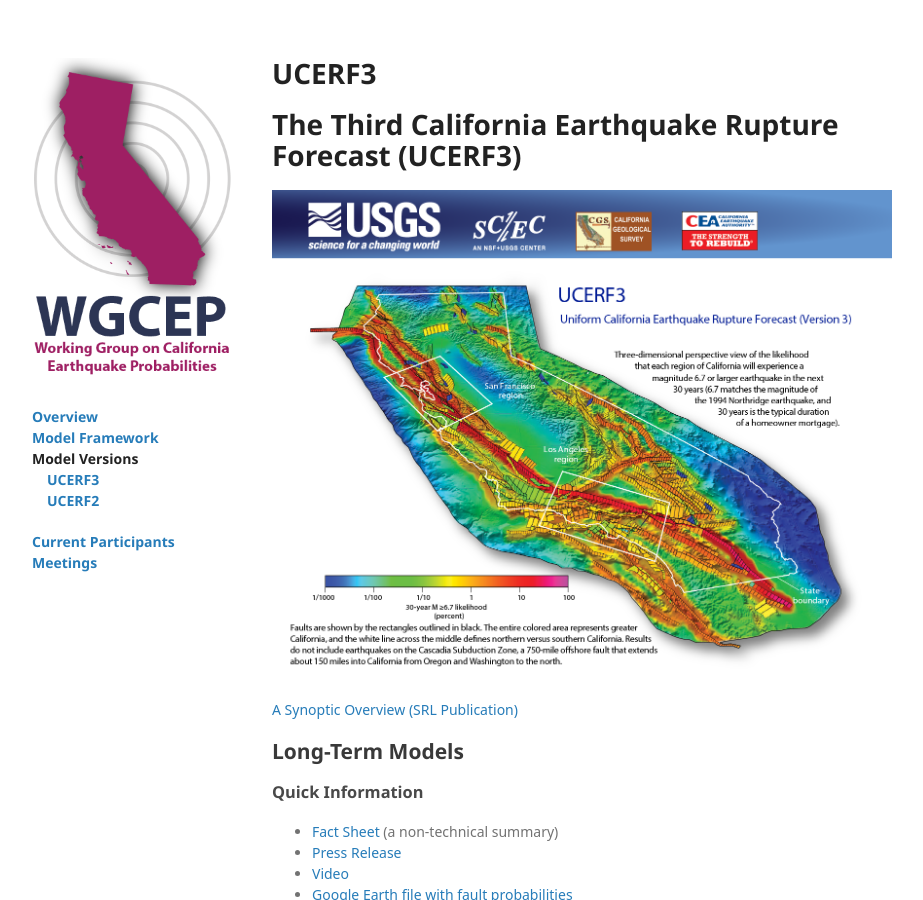
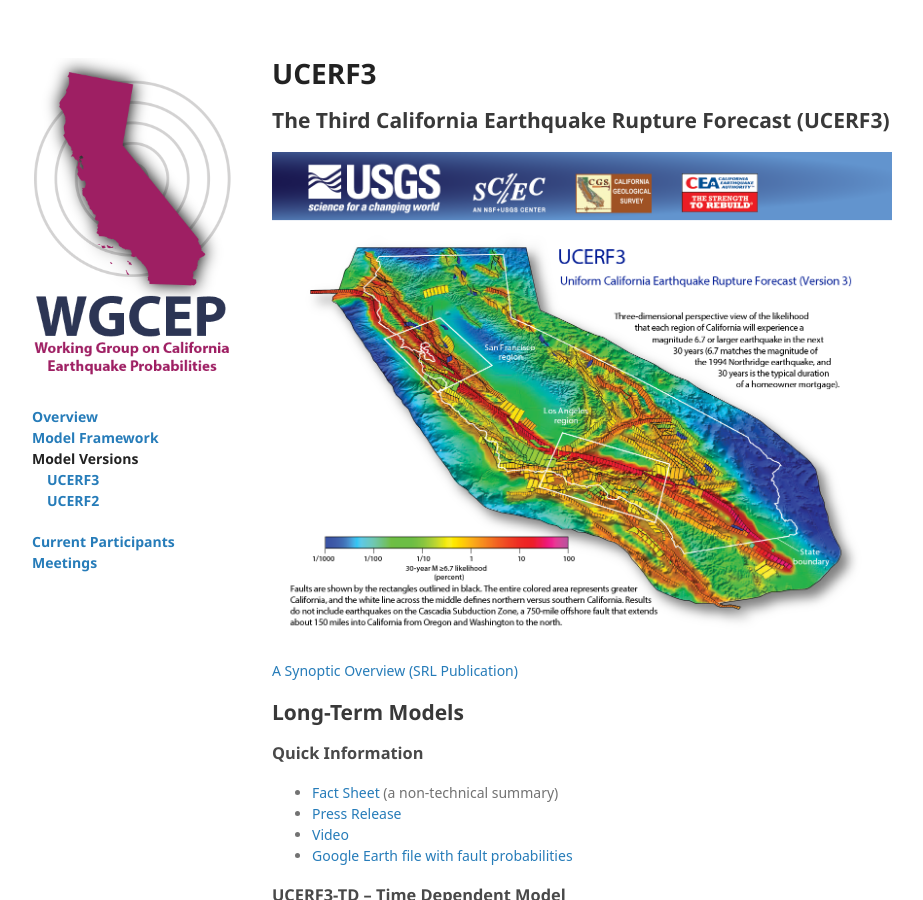
Before and after one commit to opensha/wgcep-website, a Jekyll site: the page built from UCERF3.md, in a window 1280 px wide and 900 px high. Shown: the whole window, without its empty margins (178-1101 px from the left). Built offline with Jekyll 4.4.1, drawn with Linux system fonts in a browser that asks for light colours; some web fonts are replaced; our own code applies the rules of GitHub Pages for plain Markdown files; a script that is not in the unit is left out.

Commit message:
automatic wiki-to-pages sync from opensha.usc.edu

```diff
--- a/UCERF3.md
+++ b/UCERF3.md
@@ -1,4 +1,4 @@
-# The Third California Earthquake Rupture Forecast (UCERF3)
+## The Third California Earthquake Rupture Forecast (UCERF3)
 
 ![UCERF3 Postcard](resources/UCERF3_postcard.png)
 
--- a/_layouts/default.html
+++ b/_layouts/default.html
@@ -4,11 +4,11 @@
     <meta charset="UTF-8">
     <meta http-equiv="X-UA-Compatible" content="IE=edge">
     <meta name="viewport" content="width=device-width, initial-scale=1">
-    <link rel="apple-touch-icon" sizes="180x180" href="/resources/favicon/apple-touch-icon.png">
-    <link rel="icon" type="image/png" sizes="32x32" href="/resources/favicon/favicon-32x32.png">
-    <link rel="icon" type="image/png" sizes="16x16" href="/resources/favicon/favicon-16x16.png">
-    <link rel="manifest" href="/resources/favicon/site.webmanifest">
-    <link rel="mask-icon" href="/resources/favicon/safari-pinned-tab.svg" color="#5bbad5">
+    <link rel="apple-touch-icon" sizes="180x180" href="resources/favicon/apple-touch-icon.png">
+    <link rel="icon" type="image/png" sizes="32x32" href="resources/favicon/favicon-32x32.png">
+    <link rel="icon" type="image/png" sizes="16x16" href="resources/favicon/favicon-16x16.png">
+    <link rel="manifest" href="resources/favicon/site.webmanifest">
+    <link rel="mask-icon" href="resources/favicon/safari-pinned-tab.svg" color="#5bbad5">
     <meta name="msapplication-TileColor" content="#da532c">
     <meta name="theme-color" content="#ffffff">
 
```
